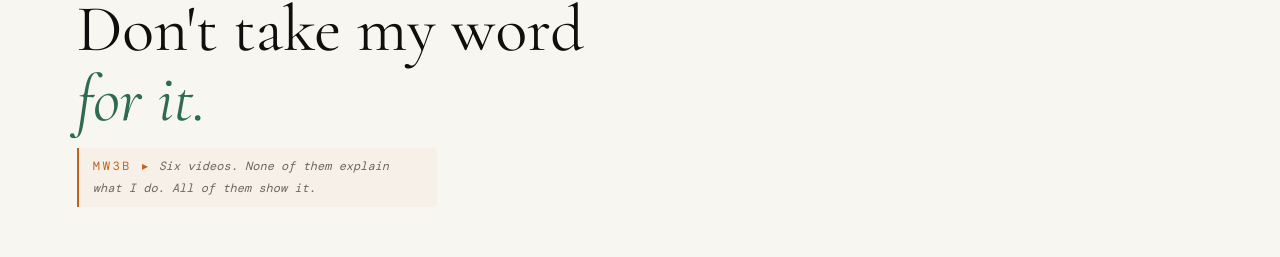
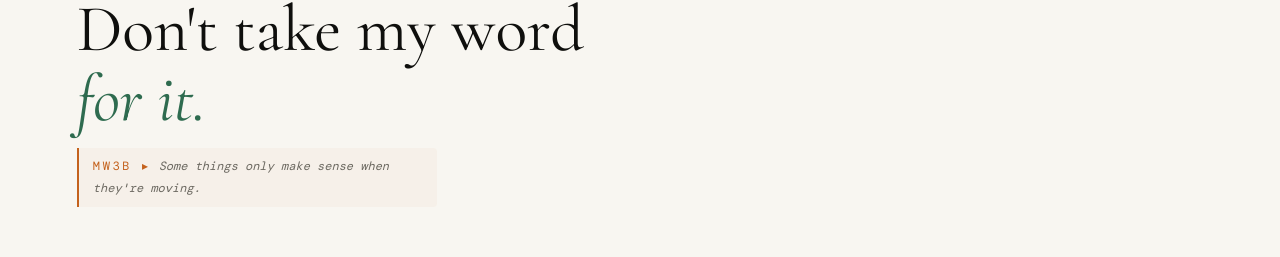
Before and after one commit to omkardhara/Website, a React (Create React App) app: page / in a window 1280 px wide. Shown: the part 7310-7567 px from the top of the page. Built offline with nearby package versions, Linux system fonts and the light colour scheme; a web font is replaced by a local one.

Commit message:
Update App.js

```diff
--- a/src/App.js
+++ b/src/App.js
@@ -1064,7 +1064,7 @@ function Media() {
         <div className="reveal" style={{ marginBottom: "56px" }}>
           <ODLabel>Media</ODLabel>
           <SectionHeading>Don't take my word<br /><em style={{ color: "var(--gold)" }}>for it.</em></SectionHeading>
-          <MW3BAside style={{ marginTop: "14px", maxWidth: "360px" }}>Six videos. None of them explain what I do. All of them show it.</MW3BAside>
+          <MW3BAside style={{ marginTop: "14px", maxWidth: "360px" }}>Some things only make sense when they're moving.</MW3BAside>
         </div>
 
         <div className="vid-cols" style={{ display: "grid", gap: "2px", gridTemplateColumns: "repeat(3, 1fr)" }}>
```
